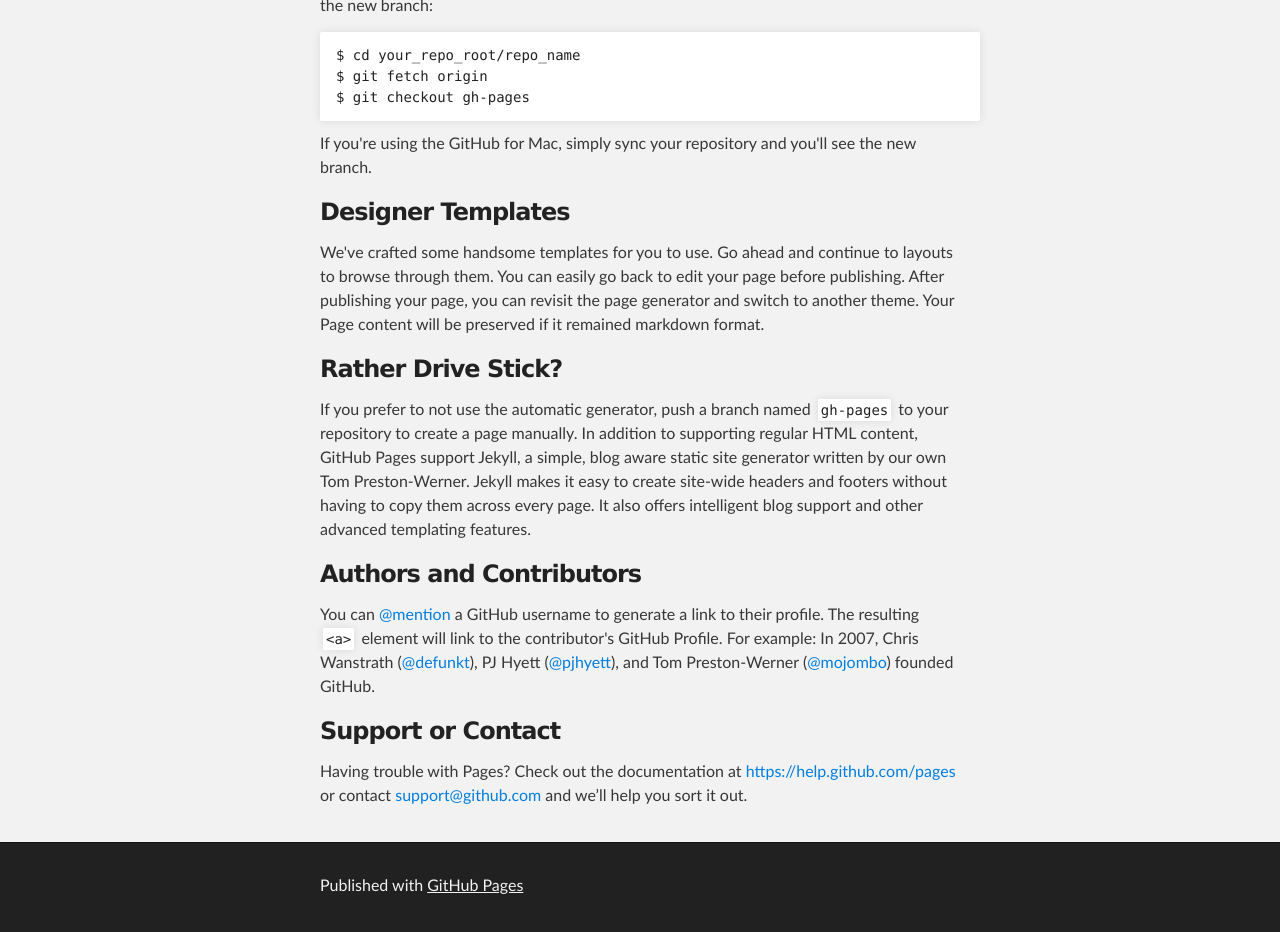
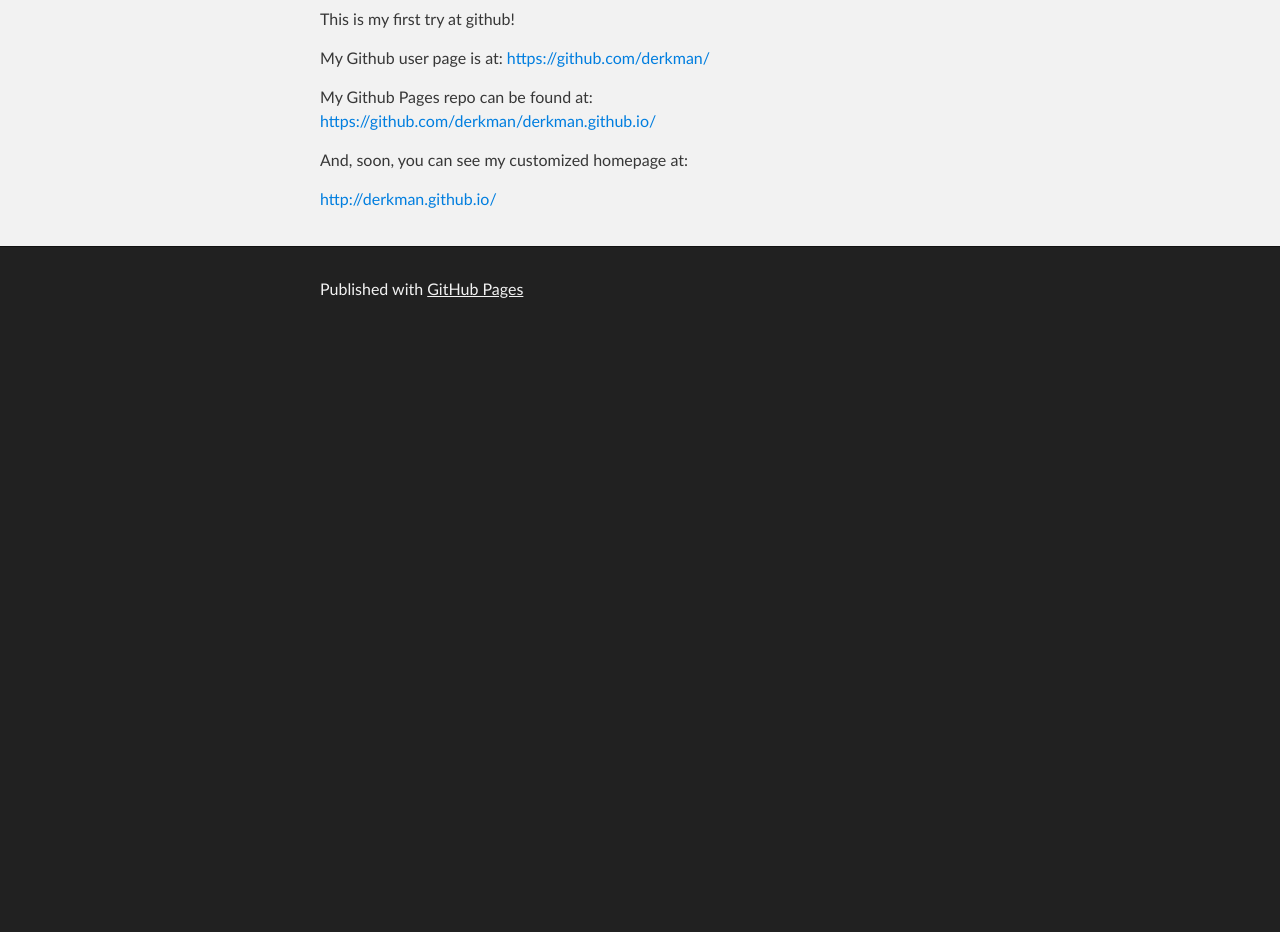
Before and after one commit to derkman/derkman.github.io, a plain HTML site: page index.html in a window 1280 px wide. Shown: the part 349-1281 px from the top of the page. After the commit the page ends 800 px from the top, so only its background shows below. Drawn offline with Linux system fonts and the light colour scheme.

Commit message:
Replace master branch with page content via GitHub

```diff
--- a/index.html
+++ b/index.html
@@ -27,37 +27,23 @@
     <!-- MAIN CONTENT -->
     <div id="main_content_wrap" class="outer">
       <section id="main_content" class="inner">
-        <h3>
-<a id="welcome-to-github-pages" class="anchor" href="#welcome-to-github-pages" aria-hidden="true"><span class="octicon octicon-link"></span></a>Welcome to GitHub Pages.</h3>
+        <h1>
+<a id="derkmangithubio" class="anchor" href="#derkmangithubio" aria-hidden="true"><span class="octicon octicon-link"></span></a>derkman.github.io</h1>
 
-<p>This automatic page generator is the easiest way to create beautiful pages for all of your projects. Author your page content here using GitHub Flavored Markdown, select a template crafted by a designer, and publish. After your page is generated, you can check out the new branch:</p>
+<h2>
+<a id="hello-world" class="anchor" href="#hello-world" aria-hidden="true"><span class="octicon octicon-link"></span></a>Hello world!</h2>
 
-<pre><code>$ cd your_repo_root/repo_name
-$ git fetch origin
-$ git checkout gh-pages
-</code></pre>
+<p>This is my first try at github!</p>
 
-<p>If you're using the GitHub for Mac, simply sync your repository and you'll see the new branch.</p>
+<p>My Github user page is at:
+<a href="https://github.com/derkman/">https://github.com/derkman/</a></p>
 
-<h3>
-<a id="designer-templates" class="anchor" href="#designer-templates" aria-hidden="true"><span class="octicon octicon-link"></span></a>Designer Templates</h3>
+<p>My Github Pages repo can be found at:<br>
+<a href="https://github.com/derkman/derkman.github.io/">https://github.com/derkman/derkman.github.io/</a></p>
 
-<p>We've crafted some handsome templates for you to use. Go ahead and continue to layouts to browse through them. You can easily go back to edit your page before publishing. After publishing your page, you can revisit the page generator and switch to another theme. Your Page content will be preserved if it remained markdown format.</p>
+<p>And, soon, you can see my customized homepage at:</p>
 
-<h3>
-<a id="rather-drive-stick" class="anchor" href="#rather-drive-stick" aria-hidden="true"><span class="octicon octicon-link"></span></a>Rather Drive Stick?</h3>
-
-<p>If you prefer to not use the automatic generator, push a branch named <code>gh-pages</code> to your repository to create a page manually. In addition to supporting regular HTML content, GitHub Pages support Jekyll, a simple, blog aware static site generator written by our own Tom Preston-Werner. Jekyll makes it easy to create site-wide headers and footers without having to copy them across every page. It also offers intelligent blog support and other advanced templating features.</p>
-
-<h3>
-<a id="authors-and-contributors" class="anchor" href="#authors-and-contributors" aria-hidden="true"><span class="octicon octicon-link"></span></a>Authors and Contributors</h3>
-
-<p>You can <a href="https://github.com/blog/821" class="user-mention">@mention</a> a GitHub username to generate a link to their profile. The resulting <code>&lt;a&gt;</code> element will link to the contributor's GitHub Profile. For example: In 2007, Chris Wanstrath (<a href="https://github.com/defunkt" class="user-mention">@defunkt</a>), PJ Hyett (<a href="https://github.com/pjhyett" class="user-mention">@pjhyett</a>), and Tom Preston-Werner (<a href="https://github.com/mojombo" class="user-mention">@mojombo</a>) founded GitHub.</p>
-
-<h3>
-<a id="support-or-contact" class="anchor" href="#support-or-contact" aria-hidden="true"><span class="octicon octicon-link"></span></a>Support or Contact</h3>
-
-<p>Having trouble with Pages? Check out the documentation at <a href="https://help.github.com/pages">https://help.github.com/pages</a> or contact <a href="mailto:support@github.com">support@github.com</a> and we’ll help you sort it out.</p>
+<p><a href="http://derkman.github.io/">http://derkman.github.io/</a></p>
       </section>
     </div>
 
```
Also changed, not shown: params.json (+1 -1 lines).
